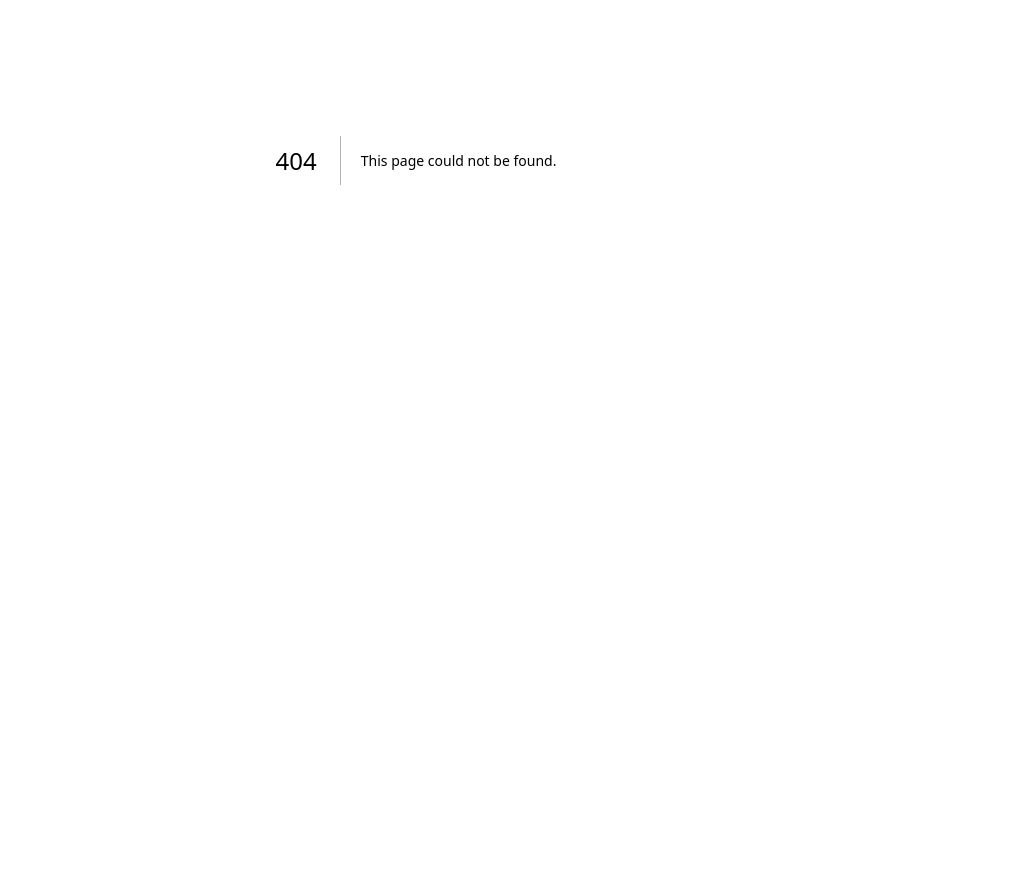
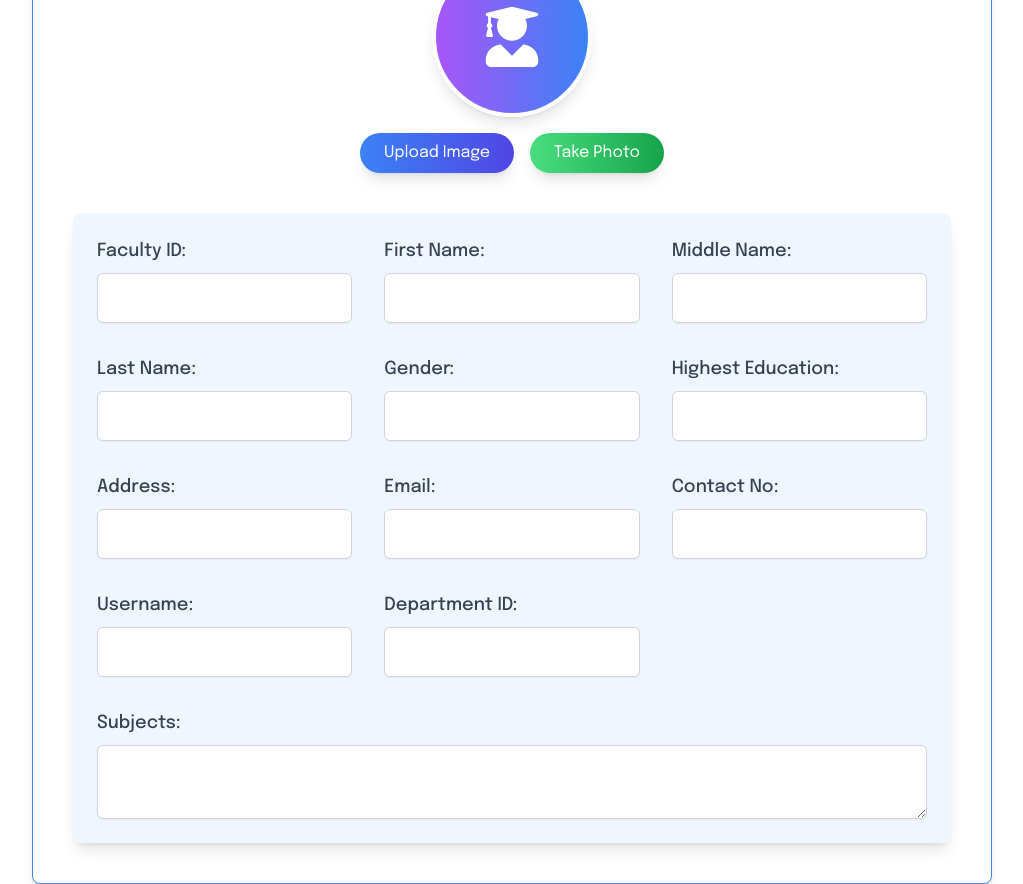
Before and after one commit to prachiii03/campus-log, a Next.js app: page /faculty-details in a window 1280 px wide. Before the commit this address had no page. Shown: the part 240-1124 px from the top of the page, without its empty margins (224-1247 px from the left). Before the commit the page ends 800 px from the top, so only its background shows below. Built offline with nearby package versions, Linux system fonts and the light colour scheme.

Commit message:
Add  faculty_details page

```diff
--- a/src/app/Attendance/Currentyear_subject.tsx
+++ b/src/app/Attendance/Currentyear_subject.tsx
@@ -26,21 +26,26 @@ const Attendance = ({ onSelectSubject }: AttendanceProps) => {
   };
 
   return (
-    <div className="container mx-auto overflow-scroll p-4">
+    <div className="container mx-auto overflow-scroll p-4 max-w-md">
       <h1 className="text-2xl font-bold mb-6 text-gray-900 text-center">Current Year Subjects</h1>
 
-      <table className="min-w-full bg-white border-t border-blue-200 rounded-lg shadow-md overflow-hidden">
+      <table className="w-full bg-white border-t border-blue-200 rounded-lg shadow-md overflow-hidden">
         <thead className="bg-gradient-to-r bg-blue-200 text-white">
           <tr>
             <th className="border-t border-blue-200 px-4 py-3">Subject Code</th>
             <th className="border-t border-blue-200 px-4 py-3">Subject Name</th>
-            <th className="border-t border-blue-200 px-4 py-3">Theory/Practical</th>
+            <th className="border-t border-blue-200 px-4 py-3">Theory</th>
             <th className="border-t border-blue-200 px-4 py-3">Action</th>
           </tr>
         </thead>
         <tbody>
           {mockSubjects.map((subject, index) => (
-            <tr key={index} className={`text-gray-900 ${index % 2 === 0 ? "bg-gray-100" : "bg-white"} hover:bg-gray-200 transition-colors`}>
+            <tr
+              key={index}
+              className={`text-gray-900 ${
+                index % 2 === 0 ? "bg-gray-100" : "bg-white"
+              } hover:bg-gray-200 transition-colors`}
+            >
               <td className="border-t border-blue-200 px-4 py-2">{subject.subjectCode}</td>
               <td className="border-t border-blue-200 px-4 py-2">{subject.subjectName}</td>
               <td className="border-t border-blue-200 px-4 py-2">{subject.theoryPractical}</td>
--- /dev/null
+++ b/src/app/faculty-details/page.tsx
@@ -0,0 +1,168 @@
+'use client';
+
+import React, { useState } from 'react';
+import { FaUserGraduate } from 'react-icons/fa';
+
+type Faculty = {
+  faculty_id: string;
+  first_name: string;
+  middle_name?: string;
+  last_name: string;
+  gender: string;
+  highest_education: string;
+  address: string;
+  email: string;
+  contact_no?: string;
+  username: string;
+  department_id: string;
+  subjects: string[];
+};
+
+const FacultyProfile: React.FC = () => {
+  const [faculty, setFaculty] = useState<Faculty>({
+    faculty_id: '',
+    first_name: '',
+    middle_name: '',
+    last_name: '',
+    gender: '',
+    highest_education: '',
+    address: '',
+    email: '',
+    contact_no: '',
+    username: '',
+    department_id: '',
+    subjects: [''],
+  });
+
+  const [image, setImage] = useState<string | null>(null);
+
+  const handleInputChange = (e: React.ChangeEvent<HTMLInputElement | HTMLTextAreaElement>) => {
+    setFaculty({
+      ...faculty,
+      [e.target.name]: e.target.value,
+    });
+  };
+
+  const handleTakePhoto = async () => {
+    if (navigator.mediaDevices && navigator.mediaDevices.getUserMedia) {
+      try {
+        const stream = await navigator.mediaDevices.getUserMedia({ video: true });
+        const video = document.createElement('video');
+        video.srcObject = stream;
+        video.play();
+      } catch (error) {
+        console.error('Error accessing camera:', error);
+      }
+    } else {
+      alert('Camera not supported on this device.');
+    }
+  };
+
+  const handleUploadImage = (e: React.ChangeEvent<HTMLInputElement>) => {
+    if (e.target.files && e.target.files[0]) {
+      const reader = new FileReader();
+      reader.onload = (e) => {
+        setImage(e.target?.result as string);
+      };
+      reader.readAsDataURL(e.target.files[0]);
+    }
+  };
+
+  return (
+    <div className="min-h-screen bg-gray-100 flex justify-center items-start ml-[20%] mr-[5%] mt-[5%]">
+      <div className="w-full max-w-7xl bg-white shadow-lg rounded-lg p-10 border border-blue-500">
+        <h1 className="text-4xl font-extrabold text-center mb-10 text-gray-800 border-b-4 border-blue-500 pb-2">
+          My Profile
+        </h1>
+
+        {/* Profile photo section */}
+        <div className="flex flex-col items-center mb-10">
+          <div className="relative w-40 h-40 bg-gradient-to-r from-purple-500 to-blue-500 rounded-full flex items-center justify-center shadow-lg border-4 border-white transform transition-transform duration-300 hover:scale-105">
+            {image ? (
+              <img
+                src={image}
+                alt="Profile"
+                className="w-full h-full object-cover rounded-full border-4 border-white shadow-lg"
+              />
+            ) : (
+              <FaUserGraduate className="text-white text-6xl z-10" />
+            )}
+            {/* Overlay effect on hover */}
+            <div className="absolute inset-0 rounded-full bg-black opacity-0 hover:opacity-20 transition-opacity duration-300"></div>
+          </div>
+
+          <div className="flex space-x-4 mt-4 bg-white rounded-lg">
+            <label
+              htmlFor="upload-image"
+              className="bg-gradient-to-r from-blue-500 to-indigo-600 text-white px-6 py-2 rounded-full shadow-lg hover:scale-105 transition-transform cursor-pointer flex items-center justify-center"
+            >
+              Upload Image
+            </label>
+            <input
+              id="upload-image"
+              type="file"
+              accept="image/*"
+              className="hidden"
+              onChange={handleUploadImage}
+            />
+
+            <button
+              onClick={handleTakePhoto}
+              className="bg-gradient-to-r from-green-400 to-green-600 text-white px-6 py-2 rounded-full shadow-lg hover:scale-105 transition-transform flex items-center justify-center"
+            >
+              Take Photo
+            </button>
+          </div>
+        </div>
+
+        {/* Faculty details section */}
+        <div className="p-6 bg-blue-50 rounded-lg shadow-lg">
+          <div className="grid grid-cols-3 gap-8">
+            {[
+              { label: 'Faculty ID', name: 'faculty_id', value: faculty.faculty_id },
+              { label: 'First Name', name: 'first_name', value: faculty.first_name },
+              { label: 'Middle Name', name: 'middle_name', value: faculty.middle_name || '' },
+              { label: 'Last Name', name: 'last_name', value: faculty.last_name },
+              { label: 'Gender', name: 'gender', value: faculty.gender },
+              { label: 'Highest Education', name: 'highest_education', value: faculty.highest_education },
+              { label: 'Address', name: 'address', value: faculty.address },
+              { label: 'Email', name: 'email', value: faculty.email },
+              { label: 'Contact No', name: 'contact_no', value: faculty.contact_no || '' },
+              { label: 'Username', name: 'username', value: faculty.username },
+              { label: 'Department ID', name: 'department_id', value: faculty.department_id },
+            ].map((field, index) => (
+              <div key={index}>
+                <label className="block text-lg font-medium text-gray-700">
+                  {field.label}:
+                </label>
+                <input
+                  type="text"
+                  name={field.name}
+                  className="mt-2 p-3 block w-full border border-gray-300 rounded-md shadow-sm focus:ring-blue-500 focus:border-blue-500"
+                  value={field.value}
+                  onChange={handleInputChange}
+                />
+              </div>
+            ))}
+
+            <div className="col-span-3">
+              <label className="block text-lg font-medium text-gray-700">
+                Subjects:
+              </label>
+              <textarea
+                name="subjects"
+                className="mt-2 p-3 block w-full border border-gray-300 rounded-md shadow-sm focus:ring-blue-500 focus:border-blue-500"
+                value={faculty.subjects.join(', ')}
+                onChange={(e) =>
+                  setFaculty({ ...faculty, subjects: e.target.value.split(', ') })
+                }
+              />
+            </div>
+          </div>
+        </div>
+      </div>
+    </div>
+  );
+};
+
+export default FacultyProfile;
```
